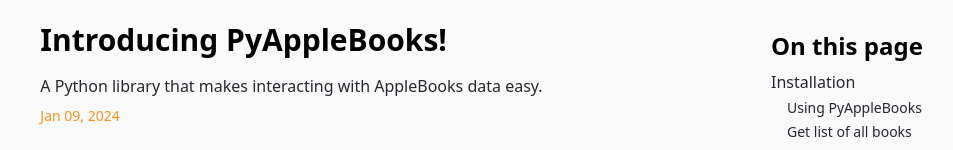
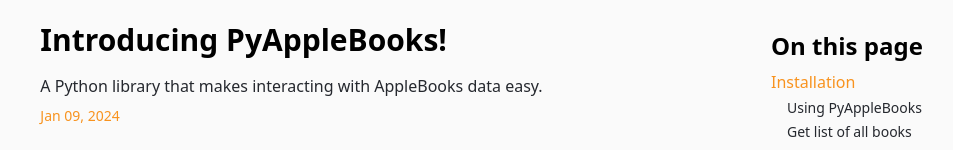
Before and after one commit to vgnshiyer/vgnshiyer.github.io, a Next.js app: page /posts/01_09_2024_PyAppleBooks in a window 1280 px wide. Shown: the part 146-296 px from the top of the page, without its empty margins (205-1158 px from the left). Built offline with nearby package versions, Linux system fonts and the light colour scheme.

Commit message:
feat: scrolling tracks active table of content

```diff
--- a/components/TableOfContents.tsx
+++ b/components/TableOfContents.tsx
@@ -1,3 +1,7 @@
+"use client";
+
+import { useEffect, useState } from "react";
+
 function getTextSize(level: number, minLevel: number) {
   switch(level - minLevel) {
       case 0:
@@ -13,8 +17,49 @@
   }
 }
 
+function getHeadingColor(id: string, active: string) {
+  return id === active ? 'text-contrast-light dark:text-contrast-dark' : 'text-tertiary-light dark:text-tertiary-dark';
+}
+
 const TableOfContents = (props: any) => {
   const headings = props.headings;
+
+  const [active, setActive] = useState(
+    headings.length ? headings[0].id : ''
+  );
+
+  useEffect(() => {
+    const handleScroll = () => {
+      const visibleHeadings = headings.filter(( { id }: any ) => {
+        return isElementInViewport(id);
+      });
+
+      if (visibleHeadings.length > 0) {
+        setActive(visibleHeadings[0].id);
+      }
+    };
+
+    document.addEventListener('scroll', handleScroll);
+    return () => {
+      document.removeEventListener('scroll', handleScroll); // cleanup -> remove any event listeners before the component is unmounted, or dependencies change
+    };
+  }, []);
+
+  const isElementInViewport = (id: string) => {
+    const el = document.getElementById(id);
+
+    if (!el) {
+      return false;
+    }
+
+    const rect = el.getBoundingClientRect();
+    return (
+      rect.top >= 0 &&
+      rect.left >= 0 &&
+      rect.bottom <= (window.innerHeight || document.documentElement.clientHeight) &&
+      rect.right <= (window.innerWidth || document.documentElement.clientWidth)
+    );
+  }
 
   if (!headings.length) {
       return null;
@@ -27,8 +72,22 @@
         <h3 className='text-2xl text-black dark:text-white font-bold'>On this page</h3>
         <ul className='list-disc list-inside mt-2'>
             {headings.map(( { id, level, text }: any ) => (
-              <li key={id} className={`text-tertiary-light dark:text-tertiary-dark ${getTextSize(level, minLevel)} ml-${(level - minLevel) * 4} mb-1 list-none hover:text-contrast-light dark:hover:text-contrast-dark`}>
-                <a href={`#${id}`}>{text}</a>
+              <li key={id}
+              className={
+                `${getHeadingColor(id, active)}
+                ${getTextSize(level, minLevel)}
+                ml-${(level - minLevel) * 4}
+                mb-1
+                list-none
+                hover:text-contrast-light
+                dark:hover:text-contrast-dark`
+                }
+              >
+                <a href={`#${id}`}
+                  onClick={() => setActive(id)}
+                >
+                  {text}
+                </a>
               </li>
             ))}
         </ul>
```
Also changed, not shown: 1 other file (tests, documents, lock files or other folders).
